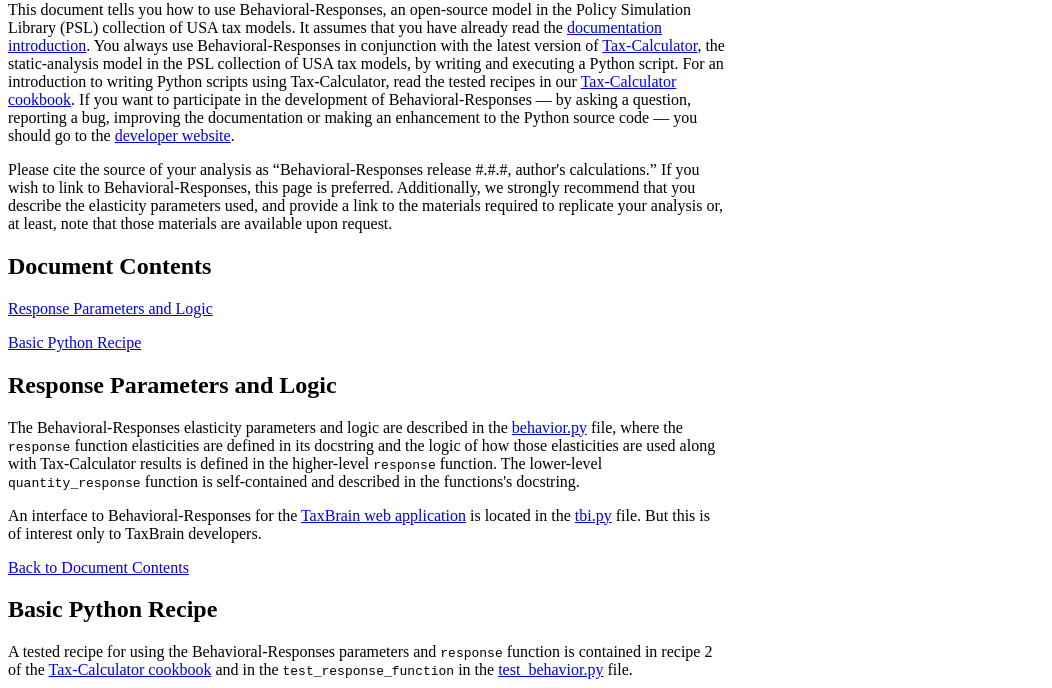
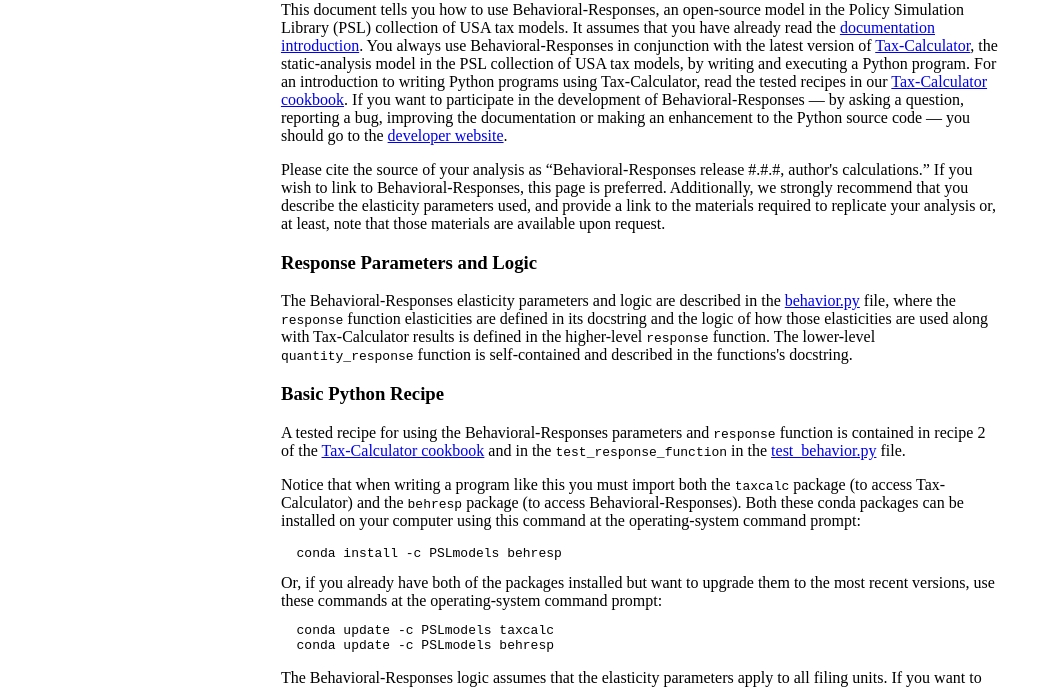
Before and after one commit to PSLmodels/Behavioral-Responses, a plain HTML site: page docs/index.html in a window 1280 px wide. Shown: the part 79-767 px from the top of the page, without its empty margins (0-1052 px from the left). Drawn offline with Linux system fonts and the light colour scheme.

Commit message:
Update documentation

```diff
--- a/docs/index.html
+++ b/docs/index.html
@@ -3,11 +3,14 @@
 <head>
 <title>Using Behavioral-Responses</title>
 <style>
-div { max-width: 19cm }
+body {
+  max-width: 19cm;
+  margin: 0 auto;
+  padding: 0px 4px 0px 4px;
+}
 </style>
 </head>
 <body>
-<div>
 
 <h1 id="top">Using Behavioral-Responses</h1>
 
@@ -19,8 +22,8 @@ documentation introduction</a>.  You always use Behavioral-Responses
 in conjunction with the latest version of
 <a href="https://PSLmodels.github.io/Tax-Calculator/">
 Tax-Calculator</a>, the static-analysis model in the PSL collection of
-USA tax models, by writing and executing a Python script.  For an
-introduction to writing Python scripts using Tax-Calculator, read the
+USA tax models, by writing and executing a Python program.  For an
+introduction to writing Python programs using Tax-Calculator, read the
 tested recipes in our
 <a href="https://PSLmodels.github.io/Tax-Calculator/cookbook.html">
 Tax-Calculator cookbook</a>.  If you want to participate in the
@@ -38,14 +41,7 @@ and provide a link to the materials required to replicate your
 analysis or, at least, note that those materials are available upon
 request.</p>
 
-
-<h2 id="doc">Document Contents</h2>
-
-<p><a href="#paramlogic">Response Parameters and Logic</a></p>
-<p><a href="#pyrecipe">Basic Python Recipe</a></p>
-
-
-<h2 id="paramlogic">Response Parameters and Logic</h2>
+<h3 id="paramlogic">Response Parameters and Logic</h3>
 
 <p>The Behavioral-Responses elasticity parameters and logic are
 described in the
@@ -57,16 +53,7 @@ higher-level <kbd>response</kbd> function.  The lower-level
 <kbd>quantity_response</kbd> function is self-contained and described in
 the functions's docstring.</p>
 
-<p>An interface to Behavioral-Responses for the
-<a href="https://www.ospc.org/taxbrain/">TaxBrain web application</a>
-is located in the
-<a href="https://github.com/PSLmodels/Behavioral-Responses/blob/master/behresp/tbi.py">
-tbi.py</a> file.  But this is of interest only to TaxBrain developers.</p>
-
-<p><a href="#doc">Back to Document Contents</a></p>
-
-
-<h2 id="pyrecipe">Basic Python Recipe</h2>
+<h3 id="pyrecipe">Basic Python Recipe</h3>
 
 <p>A tested recipe for using the Behavioral-Responses parameters and
 <kbd>response</kbd> function is contained in recipe 2 of the
@@ -75,7 +62,7 @@ Tax-Calculator cookbook</a> and in the <kbd>test_response_function</kbd> in the
 <a href="https://github.com/PSLmodels/Behavioral-Responses/blob/master/behresp/tests/test_behavior.py">
 test_behavior.py</a> file.</p>
 
-<p>Notice that when writing a script like this you must import both
+<p>Notice that when writing a program like this you must import both
 the <kbd>taxcalc</kbd> package (to access Tax-Calculator) and
 the <kbd>behresp</kbd> package (to access Behavioral-Responses).  Both
 these conda packages can be installed on your computer using this
@@ -105,8 +92,5 @@ responses to the post-reform Tax-Calculator object and recompute
 tax liabilities, producing tax liability estimates that include the
 partial-equilibrium effects of the estimated behavioral responses.
 
-<p><a href="#doc">Back to Document Contents</a></p>
-
-</div>
 </body>
 </html>
```
Also changed, not shown: 1 other file.
